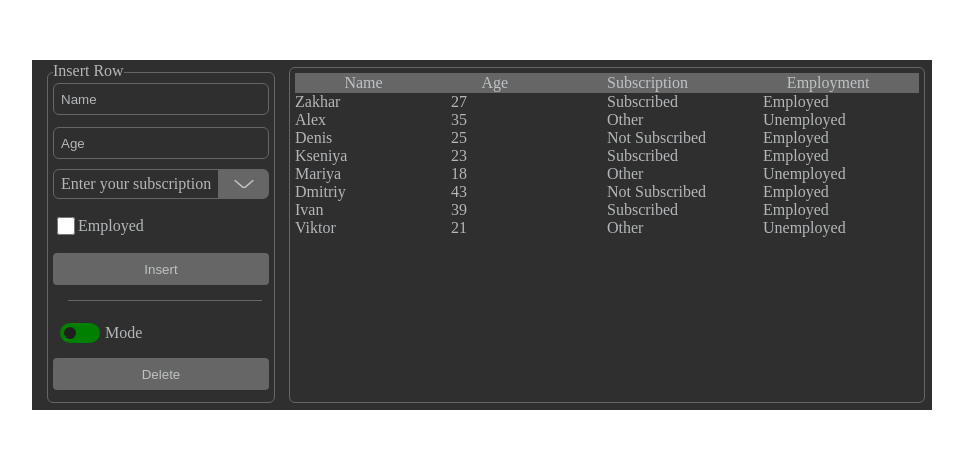
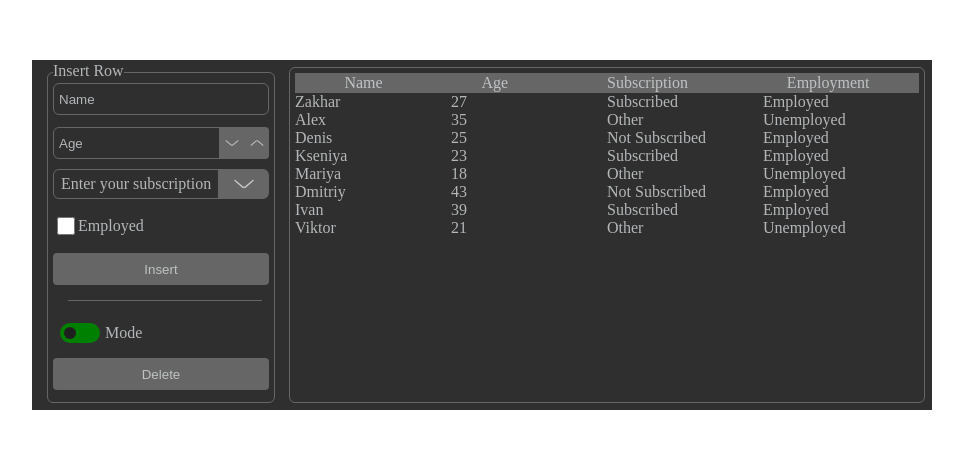
Before and after one commit to ZaxarShashkov/todo_list, a React (Create React App) app: page / in a window 1280 px wide. Shown: the part 165-614 px from the top of the page, without its empty margins (158-1121 px from the left). Built offline with nearby package versions, Linux system fonts and the light colour scheme.

Commit message:
update name&age fields

```diff
--- a/src/component/Form/Form.module.scss
+++ b/src/component/Form/Form.module.scss
@@ -23,10 +23,11 @@
 		border: 1px solid rgb(102, 102, 102);
 		border-radius: 6px;
 		background-color: rgb(48, 47, 47);
+		color: rgba(215, 219, 222, 0.789);
 		caret-color: green;
+		padding-left: 5px;
 		&::placeholder {
 			color: rgba(215, 219, 222, 0.789);
-			padding-left: 5px;
 		}
 		&:focus,
 		&:hover {
@@ -35,6 +36,27 @@
 		&_light {
 			background-color: #fff;
 		}
+		&_container {
+			display: flex;
+			justify-content: space-around;
+			position: absolute;
+			z-index: 999;
+			top: 54px;
+			left: 171px;
+			height: 32px;
+			border-radius: 0px 4px 4px 0px;
+			width: 50px;
+			background-color: #666666;
+		}
+	}
+	.arrow__open {
+		margin-bottom: 5px;
+		transform: rotate(180deg);
+		cursor: pointer;
+	}
+	.arrow__close {
+		margin-top: 5px;
+		cursor: pointer;
 	}
 	&__checkbox {
 		display: block;
--- a/src/component/Form/Form.tsx
+++ b/src/component/Form/Form.tsx
@@ -44,11 +44,25 @@ const Form = (): JSX.Element => {
 		setValue({ ...value, name: e.currentTarget.value });
 	};
 	const onChangeAge = (e: ChangeEvent<HTMLInputElement>) => {
-		setValue({ ...value, age: e.currentTarget.value });
+		setValue({ ...value, age: Number(e.currentTarget.value) });
 	};
 
 	const onChangeEmployed = () => {
 		setChecked(!checked);
+	};
+
+	const onClickAgeUp = () => {
+		if (Number(value.age) < 18) {
+			setValue({ ...value, age: Number(value.age) + 18 });
+		} else if (Number(value.age) >= 18) {
+			setValue({ ...value, age: Number(value.age) + 1 });
+		}
+	};
+
+	const onClickAgeDown = () => {
+		if (Number(value.age) > 18) {
+			setValue({ ...value, age: Number(value.age) - 1 });
+		}
 	};
 
 	const addEmployee = (e: MouseEvent) => {
@@ -76,6 +90,38 @@ const Form = (): JSX.Element => {
 						value={value.name}
 						onChange={(e) => onChangeName(e)}
 					/>
+					<div className={styles.form__input_container}>
+						<div className={styles.arrow__close} onClick={onClickAgeDown}>
+							<svg
+								width='20'
+								height='6'
+								viewBox='0 0 20 9'
+								fill='none'
+								xmlns='http://www.w3.org/2000/svg'>
+								<path
+									fillRule='evenodd'
+									clipRule='evenodd'
+									d='M0.433594 0.508411C0.705097 0.195587 1.17879 0.16209 1.49161 0.433594L8.9007 6.86403C9.49367 7.37867 10.5063 7.37867 11.0993 6.86403L18.5084 0.433594C18.8212 0.16209 19.2949 0.195587 19.5664 0.508411C19.8379 0.821235 19.8044 1.29493 19.4916 1.56643L12.0825 7.99686C10.9255 9.00106 9.07453 9.00106 7.9175 7.99686L0.508411 1.56643C0.195587 1.29493 0.16209 0.821235 0.433594 0.508411Z'
+									fill='#d7dbdec9'
+								/>
+							</svg>
+						</div>
+						<div className={styles.arrow__open} onClick={onClickAgeUp}>
+							<svg
+								width='20'
+								height='6'
+								viewBox='0 0 20 9'
+								fill='none'
+								xmlns='http://www.w3.org/2000/svg'>
+								<path
+									fillRule='evenodd'
+									clipRule='evenodd'
+									d='M0.433594 0.508411C0.705097 0.195587 1.17879 0.16209 1.49161 0.433594L8.9007 6.86403C9.49367 7.37867 10.5063 7.37867 11.0993 6.86403L18.5084 0.433594C18.8212 0.16209 19.2949 0.195587 19.5664 0.508411C19.8379 0.821235 19.8044 1.29493 19.4916 1.56643L12.0825 7.99686C10.9255 9.00106 9.07453 9.00106 7.9175 7.99686L0.508411 1.56643C0.195587 1.29493 0.16209 0.821235 0.433594 0.508411Z'
+									fill='#d7dbdec9'
+								/>
+							</svg>
+						</div>
+					</div>
 					<input
 						className={cn(styles.form__input, {
 							[styles.form__input_light]: theme,
```
